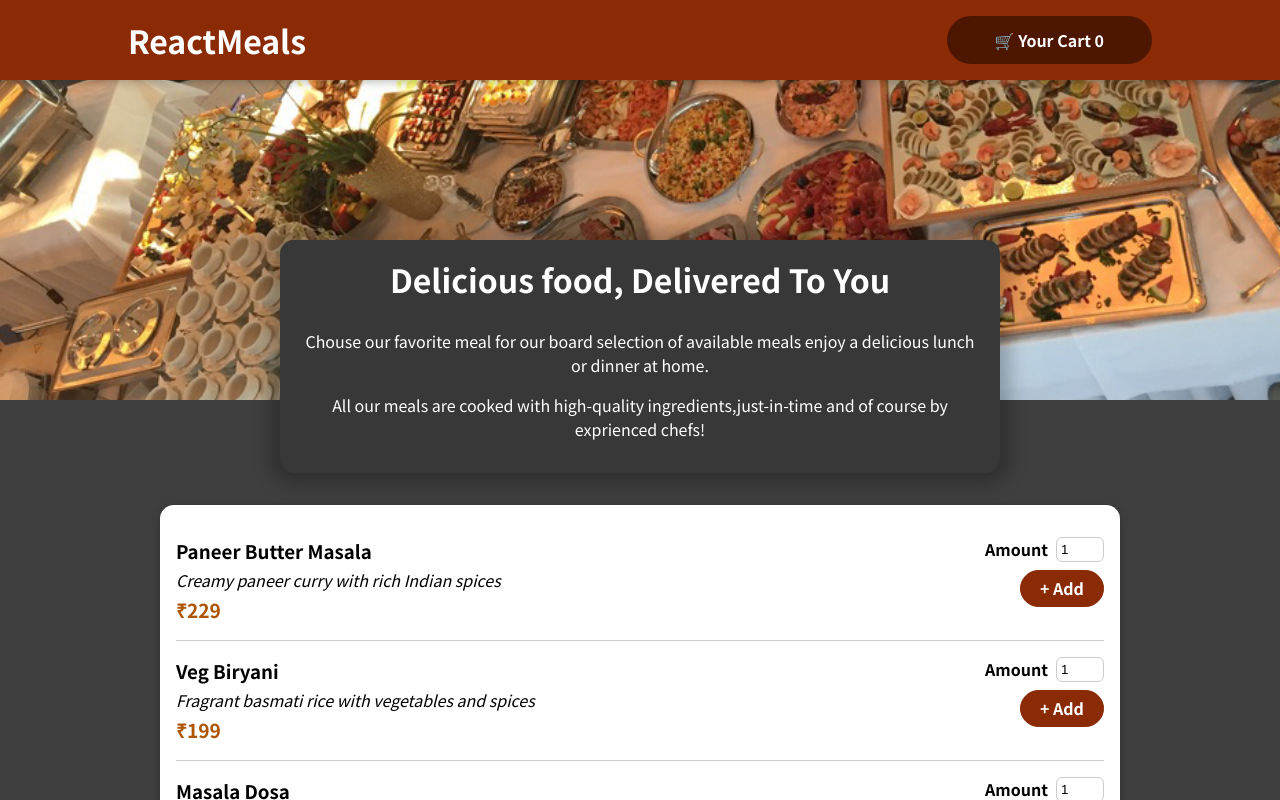
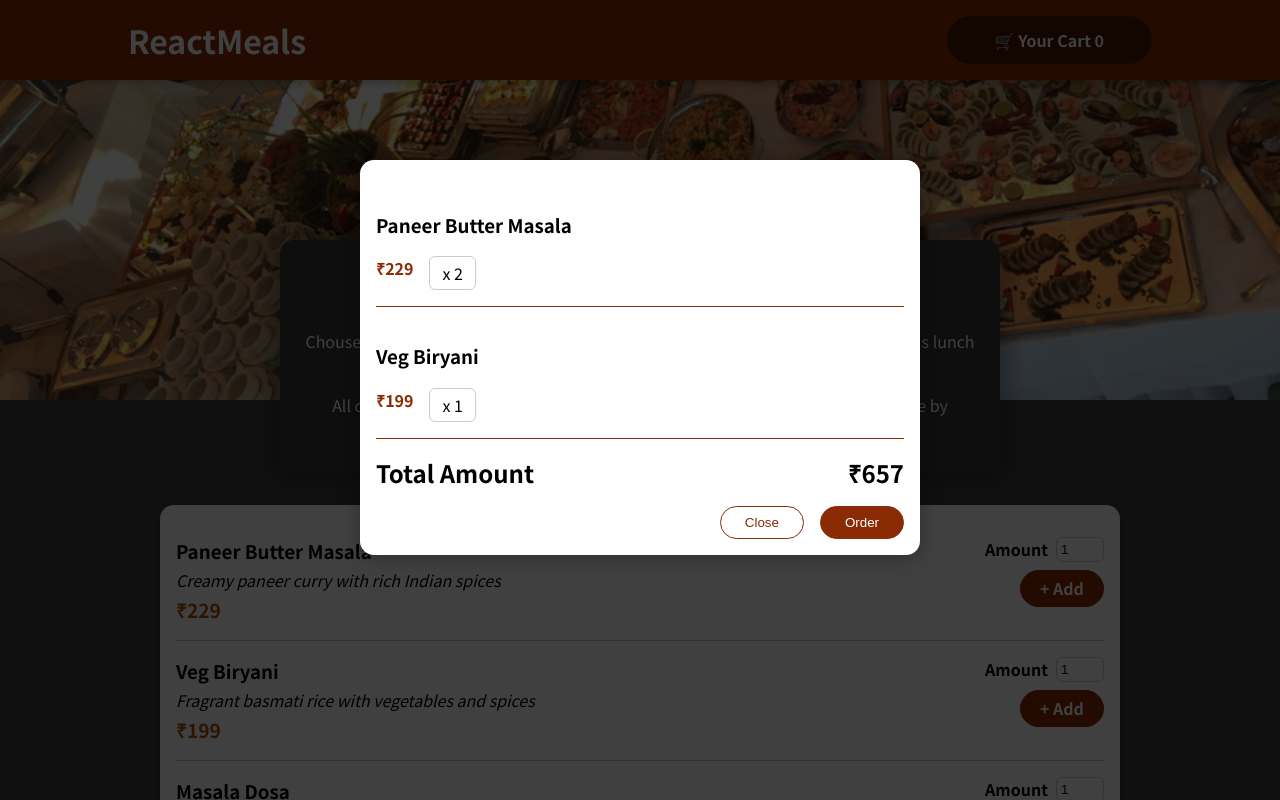
Before and after one commit to Arjunteli2020/restaurant-app, a React (Create React App) app: page / in a window 1280 px wide. Shown: the top 800 px of the page. Built offline with nearby package versions, Linux system fonts and the light colour scheme.

Commit message:
Making a hard Coded Cart without any Functionality

```diff
--- a/public/index.html
+++ b/public/index.html
@@ -29,6 +29,8 @@
   <body>
     <noscript>You need to enable JavaScript to run this app.</noscript>
     <div id="root"></div>
+
+    <div id="modal-root"></div>
     <!--
       This HTML file is a template.
       If you open it directly in the browser, you will see an empty page.
--- a/src/App.js
+++ b/src/App.js
@@ -2,10 +2,12 @@ import { Fragment } from 'react';
 import Header from './components/Layout/Header';
 import MealsSummary from './components/Meals/MealsSummary';
 import AvailableMeals from './components/Meals/AvailableMeals';
+import Cart from './components/Cart/Cart';
 
 function App() {
   return (
     <Fragment>
+      <Cart/>
       <Header />
       <MealsSummary/>
       <AvailableMeals/>
--- /dev/null
+++ b/src/components/Cart/Cart.js
@@ -0,0 +1,58 @@
+import React from "react";
+import ReactDOM from "react-dom";
+import classes from "./Cart.module.css";
+
+const Backdrop = () => {
+  return <div className={classes.backdrop}></div>;
+};
+
+const ModalOverlay = () => {
+  return (
+    <div className={classes.modal}>
+      <ul className={classes["cart-items"]}>
+        <li>
+          <div>
+            <h3>Paneer Butter Masala</h3>
+            <div className={classes.summary}>
+              <span className={classes.price}>₹229</span>
+              <span className={classes.amount}>x 2</span>
+            </div>
+          </div>
+        </li>
+
+        <li>
+          <div>
+            <h3>Veg Biryani</h3>
+            <div className={classes.summary}>
+              <span className={classes.price}>₹199</span>
+              <span className={classes.amount}>x 1</span>
+            </div>
+          </div>
+        </li>
+      </ul>
+
+      <div className={classes.total}>
+        <span>Total Amount</span>
+        <span>₹657</span>
+      </div>
+
+      <div className={classes.actions}>
+        <button className={classes["button--alt"]}>Close</button>
+        <button className={classes.button}>Order</button>
+      </div>
+    </div>
+  );
+};
+
+const portalElement = document.getElementById("modal-root");
+
+const Cart = () => {
+  return (
+    <>
+      {ReactDOM.createPortal(<Backdrop />, portalElement)}
+      {ReactDOM.createPortal(<ModalOverlay />, portalElement)}
+    </>
+  );
+};
+
+export default Cart;
--- /dev/null
+++ b/src/components/Cart/Cart.module.css
@@ -0,0 +1,83 @@
+.backdrop {
+  position: fixed;
+  top: 0;
+  left: 0;
+  width: 100%;
+  height: 100vh;
+  background: rgba(0, 0, 0, 0.75);
+  z-index: 10;
+}
+
+.modal {
+  position: fixed;
+  top: 20vh;
+  left: 50%;
+  transform: translateX(-50%);
+  width: 35rem;
+  max-width: 90%;
+  background: white;
+  padding: 1rem;
+  border-radius: 14px;
+  box-shadow: 0 2px 20px rgba(0, 0, 0, 0.3);
+  z-index: 100;
+}
+
+.cart-items {
+  list-style: none;
+  margin: 0;
+  padding: 0;
+}
+
+.cart-items li {
+  border-bottom: 1px solid #8a2b06;
+  padding: 1rem 0;
+}
+
+.summary {
+  display: flex;
+  gap: 1rem;
+  margin-top: 0.5rem;
+}
+
+.price {
+  font-weight: bold;
+  color: #8a2b06;
+}
+
+.amount {
+  border: 1px solid #ccc;
+  padding: 0.25rem 0.75rem;
+  border-radius: 6px;
+}
+
+.total {
+  display: flex;
+  justify-content: space-between;
+  margin: 1rem 0;
+  font-size: 1.5rem;
+  font-weight: bold;
+}
+
+.actions {
+  text-align: right;
+}
+
+.button,
+.button--alt {
+  padding: 0.5rem 1.5rem;
+  border-radius: 25px;
+  margin-left: 1rem;
+  cursor: pointer;
+}
+
+.button {
+  background: #8a2b06;
+  color: white;
+  border: 1px solid #8a2b06;
+}
+
+.button--alt {
+  background: transparent;
+  color: #8a2b06;
+  border: 1px solid #8a2b06;
+}
```
